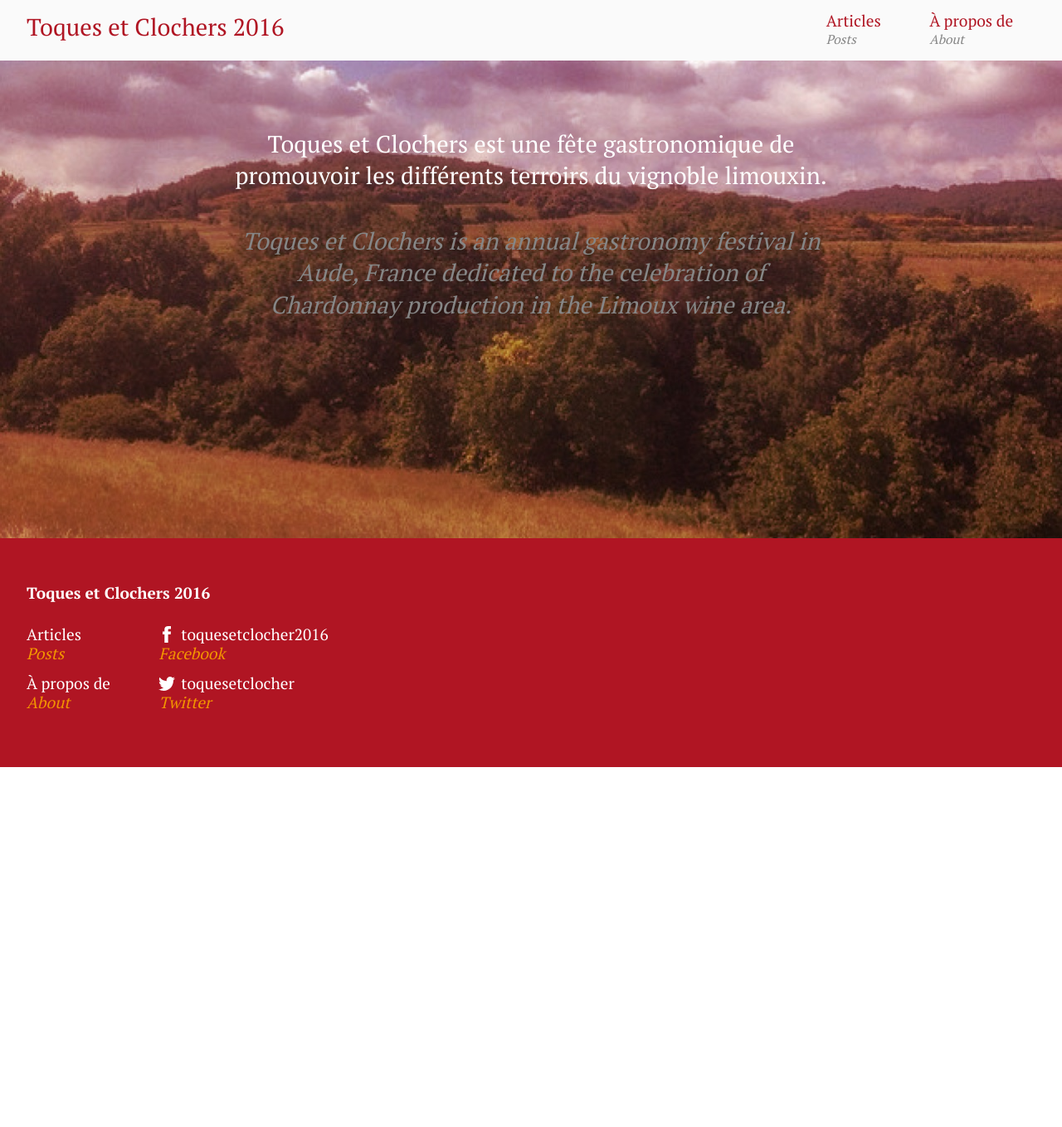
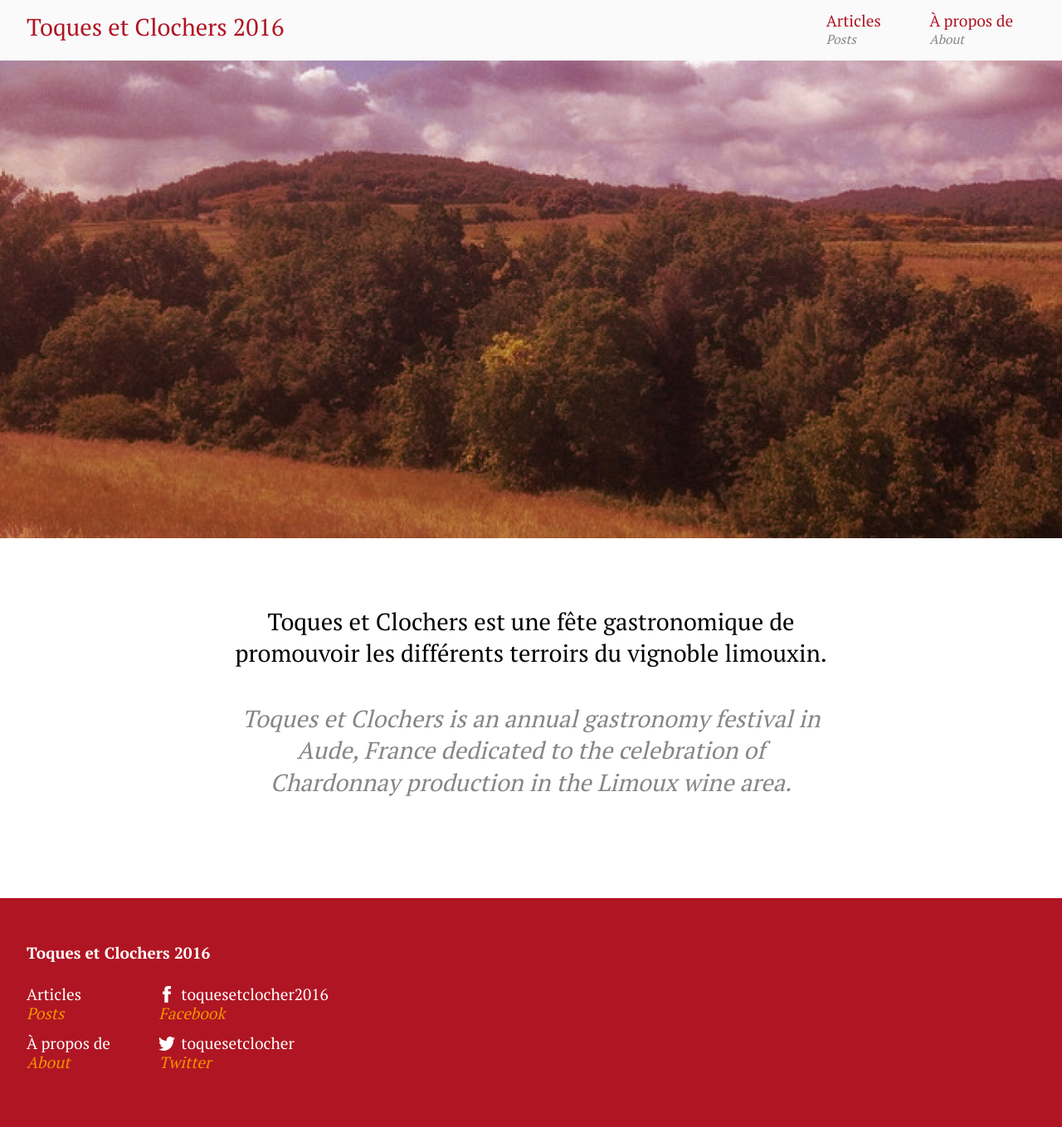
Before and after one commit to aeden/toquesetclochers2016, a Jekyll site: the page built from about.html, in a window 1280 px wide. Shown: the whole page at 83% size. Built offline with Jekyll 4.4.1, drawn with Linux system fonts in a browser that asks for light colours; Markdown is read by kramdown in place of the engine named in the settings; before the commit the page ends 925 px from its top, so only the background shows below that.

Commit message:
Structure change in the about page

```diff
--- a/about.html
+++ b/about.html
@@ -3,9 +3,8 @@ layout: default
 title: About
 permalink: /about/
 ---
-<section class="l-about">
-  <section class="l-intro container-sm">
-    <p class="txt-fr">Toques et Clochers est une fête gastronomique de promouvoir les différents terroirs du vignoble limouxin.</p>
-    <p class="txt-en">Toques et Clochers is an annual gastronomy festival in Aude, France dedicated to the celebration of Chardonnay production in the Limoux wine area.</p>
-  </section>
+<div class="l-about"></div>
+<section class="l-intro container-sm">
+  <p class="txt-fr">Toques et Clochers est une fête gastronomique de promouvoir les différents terroirs du vignoble limouxin.</p>
+  <p class="txt-en">Toques et Clochers is an annual gastronomy festival in Aude, France dedicated to the celebration of Chardonnay production in the Limoux wine area.</p>
 </section>
```
